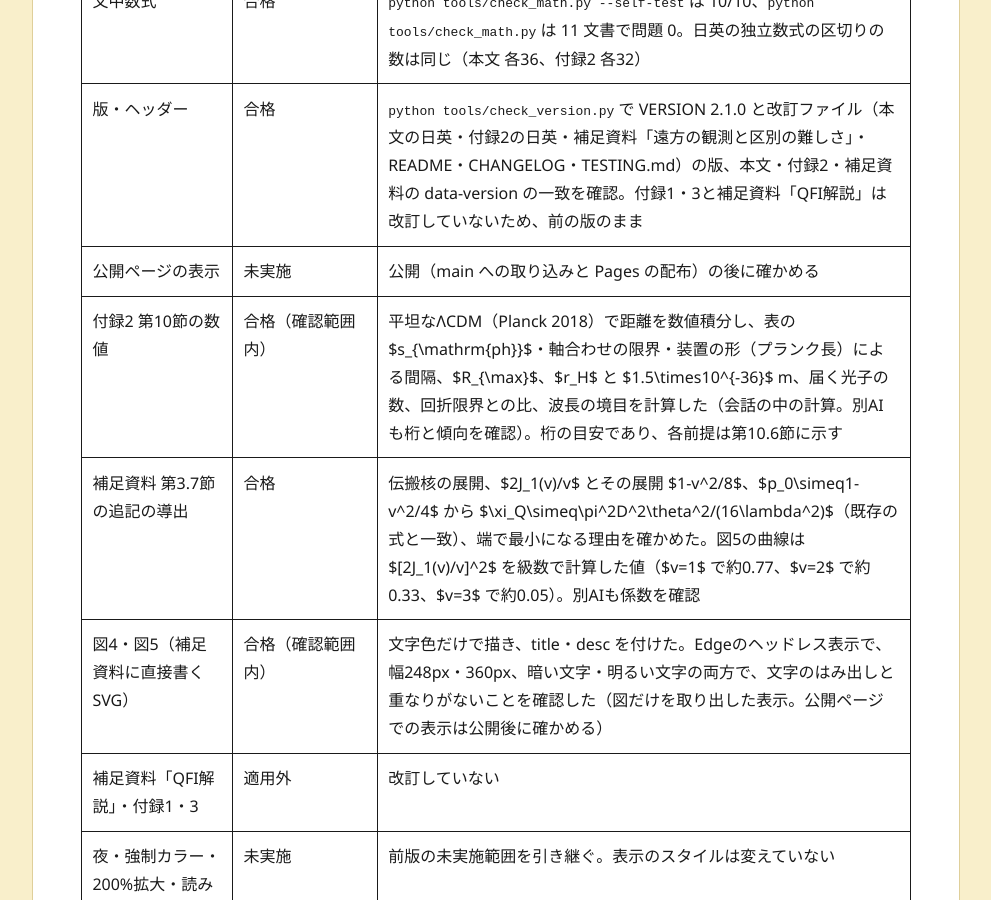
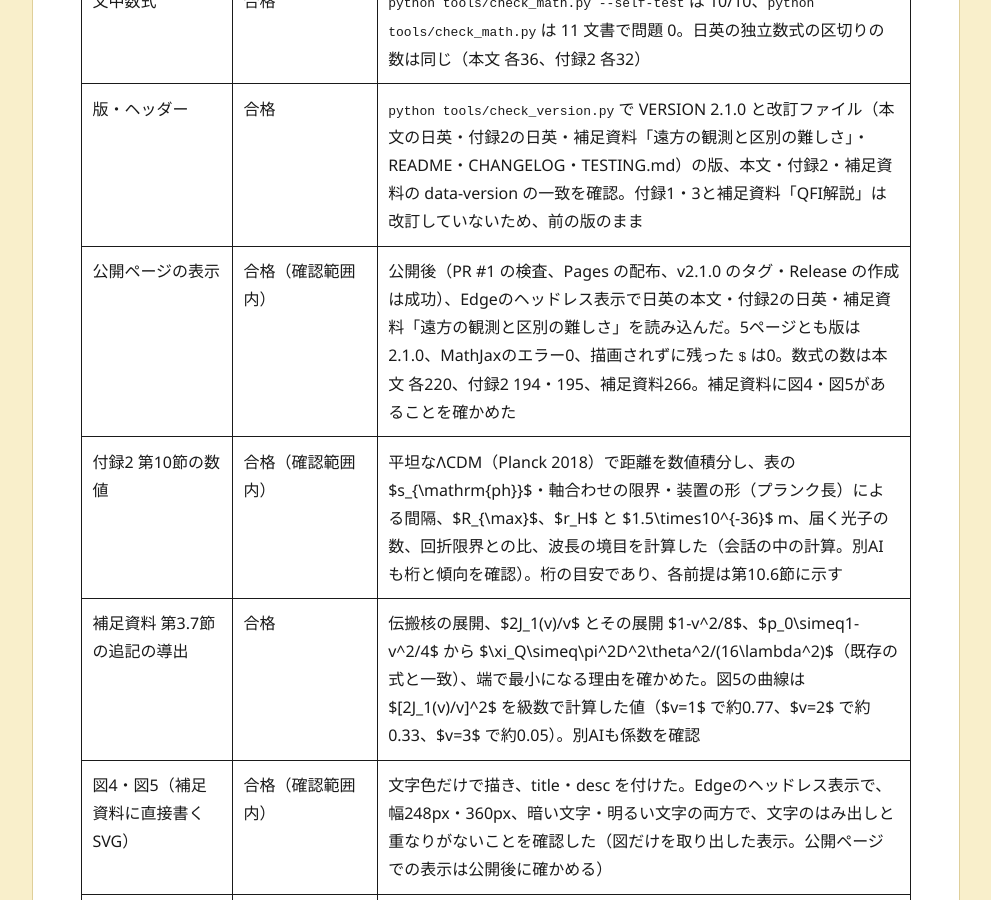
Before and after one commit to 5garashi/zeroPhase, a Jekyll site: the page built from TESTING.md, in a window 1280 px wide and 900 px high, scrolled down 4389 px. Shown: the whole window, without its empty margins (144-1135 px from the left). Built offline with Jekyll 4.4.1, drawn with Linux system fonts in a browser that asks for light colours; our own code applies the rules of GitHub Pages for plain Markdown files.

Commit message:
2.1.0 の公開表示の確認結果を記録する
Co-Authored-By: Claude Opus 5.5 <noreply@anthropic.com>

```diff
--- a/TESTING.md
+++ b/TESTING.md
@@ -41,7 +41,7 @@
 | 導出の確かめ | 合格 | 補足資料 第3.7節の $\bar N$ と $\xi_Q$ を計算し直し、$\xi_Q$ から $(1+z)$ が消えること、積の係数と次元、$\bar N\xi_Q=\ln10$ で誤り確率の上限が 5% になることを確かめた |
 | 文中数式 | 合格 | `python tools/check_math.py --self-test` は 10/10、`python tools/check_math.py` は 11 文書で問題 0。日英の独立数式の区切りの数は同じ（本文 各36、付録2 各32） |
 | 版・ヘッダー | 合格 | `python tools/check_version.py` で VERSION 2.1.0 と改訂ファイル（本文の日英・付録2の日英・補足資料「遠方の観測と区別の難しさ」・README・CHANGELOG・TESTING.md）の版、本文・付録2・補足資料の data-version の一致を確認。付録1・3と補足資料「QFI解説」は改訂していないため、前の版のまま |
-| 公開ページの表示 | 未実施 | 公開（main への取り込みと Pages の配布）の後に確かめる |
+| 公開ページの表示 | 合格（確認範囲内） | 公開後（PR #1 の検査、Pages の配布、v2.1.0 のタグ・Release の作成は成功）、Edgeのヘッドレス表示で日英の本文・付録2の日英・補足資料「遠方の観測と区別の難しさ」を読み込んだ。5ページとも版は2.1.0、MathJaxのエラー0、描画されずに残った `$` は0。数式の数は本文 各220、付録2 194・195、補足資料266。補足資料に図4・図5があることを確かめた |
 | 付録2 第10節の数値 | 合格（確認範囲内） | 平坦なΛCDM（Planck 2018）で距離を数値積分し、表の $s_{\mathrm{ph}}$・軸合わせの限界・装置の形（プランク長）による間隔、$R_{\max}$、$r_H$ と $1.5\times10^{-36}$ m、届く光子の数、回折限界との比、波長の境目を計算した（会話の中の計算。別AIも桁と傾向を確認）。桁の目安であり、各前提は第10.6節に示す |
 | 補足資料 第3.7節の追記の導出 | 合格 | 伝搬核の展開、$2J_1(v)/v$ とその展開 $1-v^2/8$、$p_0\simeq1-v^2/4$ から $\xi_Q\simeq\pi^2D^2\theta^2/(16\lambda^2)$（既存の式と一致）、端で最小になる理由を確かめた。図5の曲線は $[2J_1(v)/v]^2$ を級数で計算した値（$v=1$ で約0.77、$v=2$ で約0.33、$v=3$ で約0.05）。別AIも係数を確認 |
 | 図4・図5（補足資料に直接書くSVG） | 合格（確認範囲内） | 文字色だけで描き、title・desc を付けた。Edgeのヘッドレス表示で、幅248px・360px、暗い文字・明るい文字の両方で、文字のはみ出しと重なりがないことを確認した（図だけを取り出した表示。公開ページでの表示は公開後に確かめる） |
```
